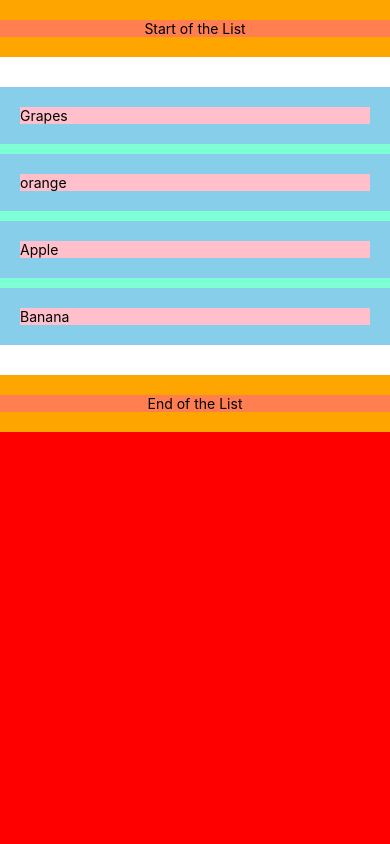
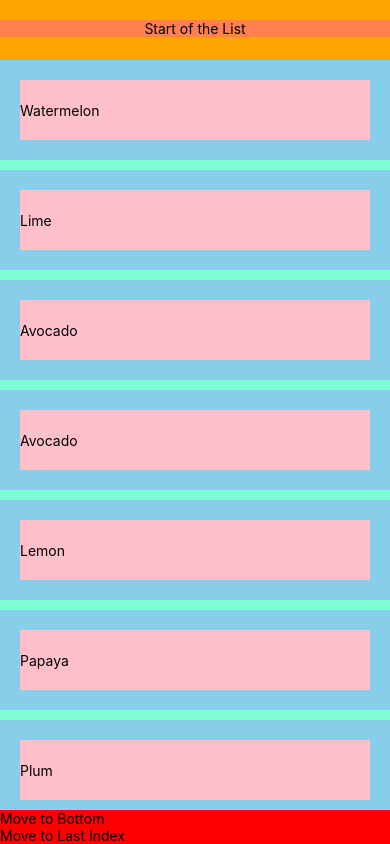
Before and after one commit to vaibhav7000/react-native-intro, a React Native app: screen / in a window 390 px wide. Built offline with nearby package versions, Linux system fonts and the light colour scheme.

Commit message:
More FlatList code

```diff
--- a/Components/MyFlatList.jsx
+++ b/Components/MyFlatList.jsx
@@ -1,31 +1,94 @@
-import React, { useCallback, useEffect, useState } from "react";
-import { Text, View, FlatList, Button, TouchableOpacity, ActivityIndicator } from "react-native";
+import React, { useCallback, useEffect, useMemo, useRef, useState } from "react";
+import { Text, View, FlatList, Button, TouchableOpacity, ActivityIndicator, Dimensions } from "react-native";
 
 const MyFlatList = props => {
 
     const [data, setData] = useState([]);
 
+    const [refresh, setRefresh] = useState(false);
+
+    const flatListRef = useRef();
+
+    const firstTimeLoad = useRef(true);
+
+
+    const dimensionData = useMemo(() => {
+        const widthWindow = Dimensions.get('window').width;
+        const heightWindow = Dimensions.get('window').height;
+
+        return {
+            height: heightWindow,
+            width: widthWindow
+        }
+    }, []);
+
+    const singleItemSize = useMemo(function () {
+        return 100;
+    }, [])
+
+    const initialNumToRender = useMemo(function () {
+        return Math.floor(( Math.floor(dimensionData.height - 100) ) / ( singleItemSize + 10 ));
+    }, [])
+
+
     const fakerAPI = useCallback(() => {
+        if(!firstTimeLoad.current) {
+            setRefresh(true);
+        } else {
+            firstTimeLoad.current = false;
+        }
         setTimeout(function () {
-            const data = [{
-                id: 'orange',
-                fruitName: 'orange'
-            }, {
-                id: 'Apple',
-                fruitName: 'Apple'
-            }, {
-                id: 'Banana',
-                fruitName: 'Banana'
-            }]
+            const fruitList = [
+                'Apple', 'Banana', 'Orange', 'Mango', 'Pineapple',
+                'Grapes', 'Strawberry', 'Peach', 'Watermelon', 'Kiwi',
+                'Papaya', 'Blueberry', 'Cherry', 'Lemon', 'Lime',
+                'Coconut', 'Avocado', 'Pear', 'Plum', 'Fig'
+            ];
 
-            setData(old => [...old, {
-                id: 'Grapes',
-                fruitName: 'Grapes'
-            }, ...data])
+            const data = [];
+
+            for (let i = 0; i < 20; i++) {
+                const fruit = fruitList[Math.floor(Math.random() * fruitList.length)];
+                data.push({
+                    id: fruit.toLowerCase() + '_' + i,  // ensure uniqueness
+                    fruitName: fruit
+                });
+            }
+
+            setData(old => [...data])
+            setRefresh(false);
         }, 1 * 1000);
     })
 
     useEffect(fakerAPI, []);
+
+    useEffect(function() {
+
+        setInterval(function() {
+            if(flatListRef.current) {
+                flatListRef.current.flashScrollIndicators()
+            }
+        }, 2 * 1000)
+    });
+
+    const scrollToEnd = useCallback(function() {
+        if(flatListRef.current) {
+            flatListRef.current.scrollToEnd({
+                animated: true
+            })
+        }
+    }, []);
+
+    const scrollToLastIndex = useCallback(function() {
+        if(flatListRef.current) {
+            flatListRef.current.scrollToIndex({
+                index: Math.floor(data.length / 2),
+                animated: true,
+                viewPosition: 1,
+            })
+        }
+    }, [data]);
+
 
     return (
         <View style={{
@@ -33,9 +96,13 @@ const MyFlatList = props => {
         }}>
 
             <FlatList
+                ref={ref => {
+                    flatListRef.current = ref
+                }}
                 bounces={true}
                 contentContainerStyle={{
                     backgroundColor: 'white',
+                    flex: firstTimeLoad.current ? 1 : 0
                 }}
                 data={data}
                 ItemSeparatorComponent={MySeparatorComponent} // can be React Element or React Component
@@ -44,21 +111,50 @@ const MyFlatList = props => {
                     <RenderItem fruitName={item.fruitName} index={index} separators={separators} />
                 )}
                 ListEmptyComponent={EmptyComponent}
-                ListFooterComponent={FooterComponent}
+                ListFooterComponent={!firstTimeLoad.current && FooterComponent}
                 ListFooterComponentStyle={{
                     paddingTop: 20,
                     paddingBottom: 20,
-                    marginTop: 30,
+                    height: 60,
                     backgroundColor: 'orange',
                 }}
-                ListHeaderComponent={HeaderComponent}
+                ListHeaderComponent={!firstTimeLoad.current && HeaderComponent}
                 ListHeaderComponentStyle={{
-                    marginBottom: 30,
                     paddingTop: 20,
                     paddingBottom: 20,
+                    height: 60,
                     backgroundColor: 'orange'
                 }}
+
+                // numColumns={1}
+                // columnWrapperStyle={{
+                //     justifyContent: 'space-evenly',
+                // }}
+
+                // getItemLayout={(data, index) => {
+                //     return {
+                //         length: 100,
+                //         offset: (100 + 10) * index,
+                //         index
+                //     }
+                // }}
+
+                // initialNumToRender={initialNumToRender}
+
+                refreshing={refresh}
+                onRefresh={fakerAPI}
+
             />
+
+            <TouchableOpacity onPress={scrollToEnd}>
+                <Text>Move to Bottom</Text>
+            </TouchableOpacity>
+
+            <TouchableOpacity onPress={() => {
+                scrollToLastIndex()
+            }}>
+                <Text>Move to Last Index</Text>
+            </TouchableOpacity>
 
         </View>
     )
@@ -70,12 +166,6 @@ export default MyFlatList;
 
 // by-default highlighted and leadingItem props are provided
 const MySeparatorComponent = ({ highlighted, leadingItem, style = {} }) => {
-
-    console.log(highlighted);
-
-    console.log(style);
-
-    console.log(leadingItem);
 
     return <View style={{
         backgroundColor: highlighted ? 'orange' : 'aquamarine',
@@ -92,25 +182,35 @@ const RenderItem = ({ fruitName, index, separators }) => {
 
     return <View style={{
         padding: 20,
-        backgroundColor: 'skyblue'
+        height: 100,
+        backgroundColor: 'skyblue',
+        flexDirection: 'row',
     }}>
         <TouchableOpacity style={{
-            backgroundColor: 'pink'
+            backgroundColor: 'pink',
+            flex: 1,
+            justifyContent: 'center'
         }} onPressIn={() => {
             highlight()
-            updateProps('leading', {
+
+            if (index > 1) {
+                updateProps('trailing', {
                     style: {
                         height: 100,
                         borderWidth: 10
                     }
                 })
+            }
         }} onPressOut={() => {
             unhighlight()
-            updateProps('leading', {
+            if (index > 1) {
+                updateProps('trailing', {
                     style: {
 
                     }
                 })
+            }
+
         }}>
 
             <Text>
@@ -131,7 +231,7 @@ const EmptyComponent = () => {
             alignItems: 'center',
             justifyContent: 'center'
         }}>
-            <ActivityIndicator animating={true} size={"large"} hidesWhenStopped={true} color={'red'} />
+            <ActivityIndicator animating={true} size={"small"} hidesWhenStopped={true} color={'red'} />
         </View>
     )
 }
@@ -182,6 +282,13 @@ const HeaderComponent = () => {
 
     The ItemSeparatorComponent gets updated in a optimized way, it will be updated when the we update using separators.hightlight or separators.unhighlight or more Generic using separators.updateProps
 
+    When dealing with numColumns of FlatList if > 1 than more than 1 items share the same ItemSeparatorComponent
+
+    "extraData" prop help to re-render the FlatList when anything else from data gets changed => if FlatList depends on any other state variable else then the data then we need to mention that in the extraData
+
+    "intialNumToRender" -> using this prop we specify how many items we want to by-default render on the screen, these items always stays in the memory should be as many as that can be rendered on the screen
+
+    FlatList always calculates the height (when horizontal={false}) or width( when horizontal={true} ) of items that are render using renderItem, but when specifying the "getItemLayout" prop it skips that calculation of the height or width, this does not inforces the items to follow that height or width, but itself skips that calculation and belives on the user specific value
 
     TouchableOpacity PressEvent -> onPressIn -> onPressout -> onPress
 
```
Lines whose indentation alone changed are shown as unchanged.
